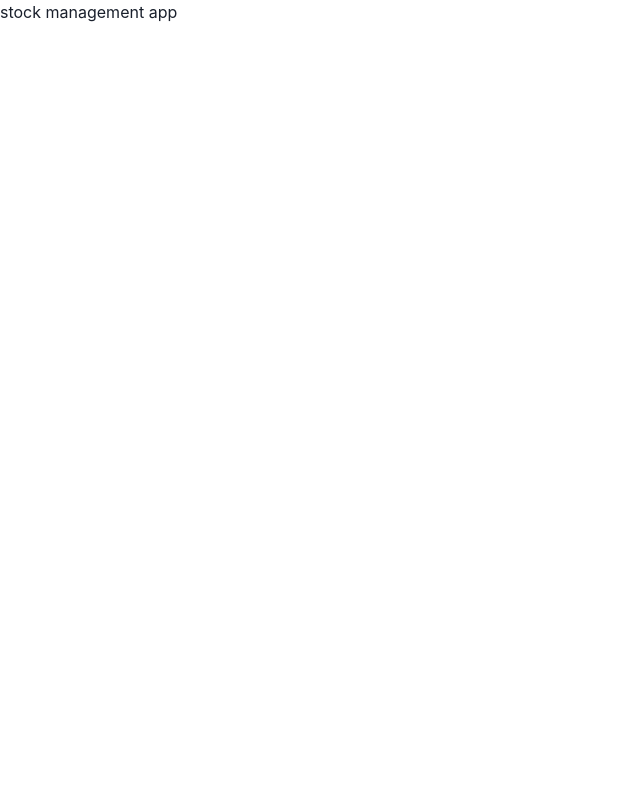
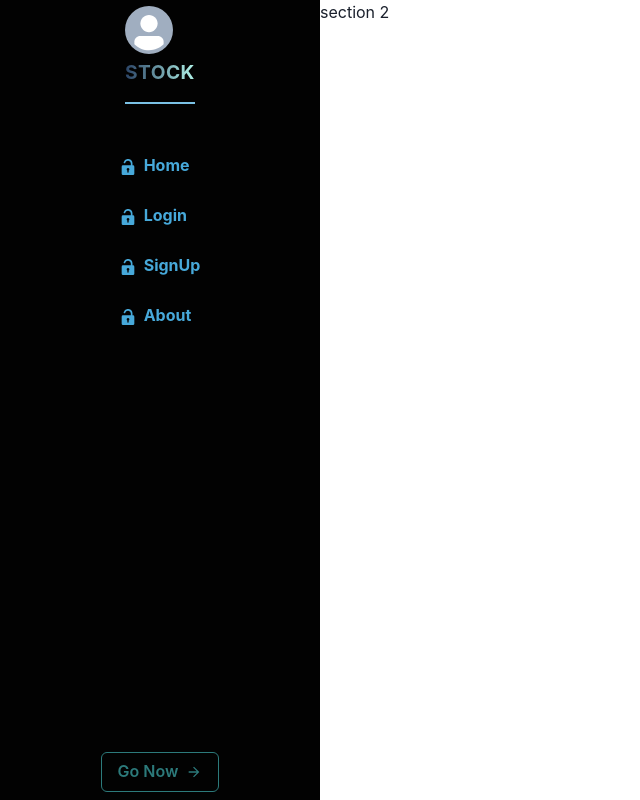
Before and after one commit to Thierry-Chain/stocka, a React (Create React App) app: page / in a window 1280 px wide. Shown: the whole page, without its empty margins (0-640 px from the left). Built offline with nearby package versions, Linux system fonts and the light colour scheme.

Commit message:
finished nav bar before login

```diff
--- a/src/App.js
+++ b/src/App.js
@@ -1,11 +1,21 @@
-
+import {Route,Switch} from 'react-router-dom'
+import {Container,Flex} from '@chakra-ui/react'
+import NavBar from 'components/NavBar'
 
 function App() {
   return (
-    <div className="App">
-     stock management app
+     <Flex direction={['column','column','row']} h="100vh"  maxW="container.xl" overflow="hidden" className="App">
 
-    </div>
+     <Flex bg="#020202" w={['100vw','100vw','25%']}>
+       <NavBar  />
+     </Flex>
+
+     <Flex>
+       section 2
+     </Flex>
+
+     </Flex>
+
   );
 }
 
--- /dev/null
+++ b/src/components/NavBar.jsx
@@ -0,0 +1,60 @@
+import { Flex, Box, Text, Button, Spacer,WrapItem,Avatar } from "@chakra-ui/react";
+import { StarIcon, UnlockIcon, ArrowForwardIcon } from "@chakra-ui/icons";
+import { NavLink } from "react-router-dom";
+export default function NavBar() {
+  return (
+    <Flex align="baseline" mx="auto" color="telegram.400" direction={['row','row','column']}>
+<Flex  my="2" ml="0.5"  direction={['row','column']} py="1" mx="auto">
+<WrapItem  display={['none','inline']}>
+    <Avatar  mt={[null,'-1.5',null]}  src="#" />
+  </WrapItem>
+    <Text as="big" bgGradient="linear(to-l,teal.100,blue.800)"
+  bgClip="text" lineHeight="3" letterSpacing="wide" display={['inline','none','inline']} fontFamily="revert" fontWeight="bold" py='2' my='1'>STOCK</Text>
+    <Box as="div"   display={['none','none','inline']} p="0.5" pb="0" my="3" h="0.5" bg="telegram.300" />
+</Flex>
+
+      <Flex
+        direction={['row','row','column']}
+        py="3"
+        justifyContent="space-around"
+        mx={[null, "auto", "auto"]}
+        fontWeight="bold"
+      >
+        <Flex py="2" _hover={{ bg: "telegram.100", color: "#020201" }}>
+
+          <NavLink className="link"  to="/home"> <UnlockIcon mr="2" display={["inline", "none", "inline"]} /><Text display={['none','inline','inline']}>
+              Home
+          </Text></NavLink>
+        </Flex>
+        <Flex py="2" _hover={{ bg: "telegram.100", color: "#020201" }}>
+
+          <NavLink className="link" to="/login"><UnlockIcon mr="2" display={["inline", "none", "inline"]} /><Text display={['none','inline','inline']}>
+              Login
+          </Text></NavLink>
+        </Flex>
+        <Flex py="2" _hover={{ bg: "telegram.100", color: "#020201" }}>
+
+          <NavLink className="link" to="signup">   <UnlockIcon mr="2" display={["inline", "none", "inline"]} /><Text display={['none','inline','inline']}>
+              SignUp
+          </Text></NavLink>
+        </Flex>
+        <Flex py="2" _hover={{ bg: "telegram.100", color: "#020201" }}>
+
+          <NavLink className="link" to="about"> <UnlockIcon mr="2" display={["inline", "none", "inline"]} /><Text display={['none','inline','inline']}>
+              About
+          </Text></NavLink>
+        </Flex>
+      </Flex>
+      <Spacer />
+      <Flex display={["none", "none",'inline']} my={[null, "1", "2"]}>
+        <Button
+          rightIcon={<ArrowForwardIcon />}
+          colorScheme="teal"
+          variant="outline"
+        >
+          <NavLink to="signup">Go Now</NavLink>
+        </Button>
+      </Flex>
+    </Flex>
+  );
+}
--- a/src/index.css
+++ b/src/index.css
@@ -2,3 +2,10 @@
   box-sizing: border-box;
   /*margin: 0;*/
 }
+
+.color{
+  color: rgba(5, 5, 5, 0.801);
+}
+.link{
+  padding: 5px;
+}
--- a/src/index.js
+++ b/src/index.js
@@ -2,11 +2,13 @@ import React from 'react'
 import ReactDOM from 'react-dom'
 import './index.css'
 import App from './App'
+import {BrowserRouter} from 'react-router-dom'
 import {ChakraProvider} from '@chakra-ui/react'
 import {QueryClientProvider,QueryClient} from 'react-query'
 import { ReactQueryDevtools } from 'react-query/devtools'
 import {Provider} from 'react-redux'
 import  store  from 'Redux/store'
+
 const queryClient = new QueryClient({
   defaultOptions: {
     queries: {
@@ -20,7 +22,9 @@ ReactDOM.render(
     <QueryClientProvider client={queryClient}>
       <ChakraProvider>
         <Provider store={store}>
-          <App />
+          <BrowserRouter>
+            <App />
+          </BrowserRouter>
         </Provider>
         <ReactQueryDevtools initialIsOpen={false} />
       </ChakraProvider>
```
Also changed, not shown: src/components/Home.jsx (added).
